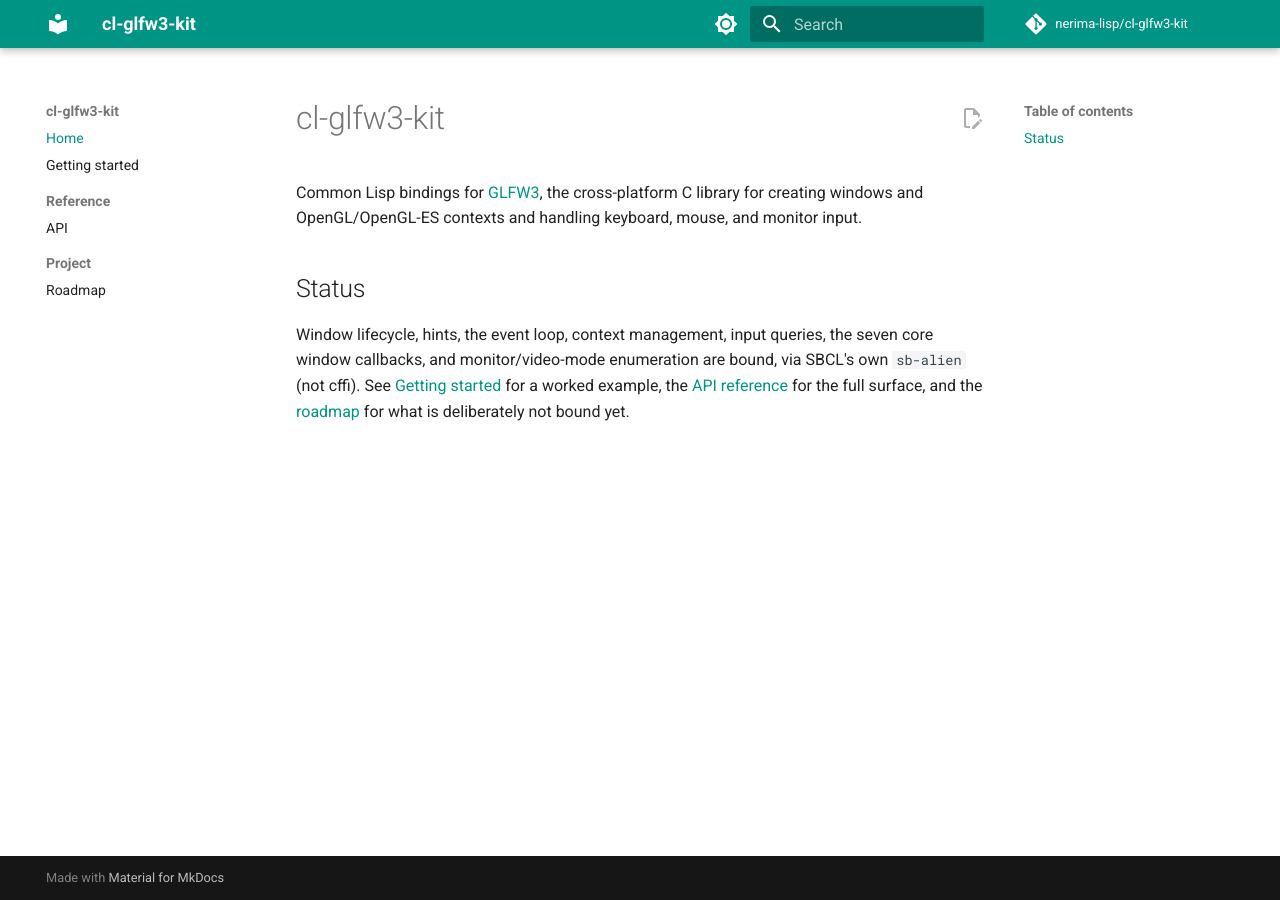
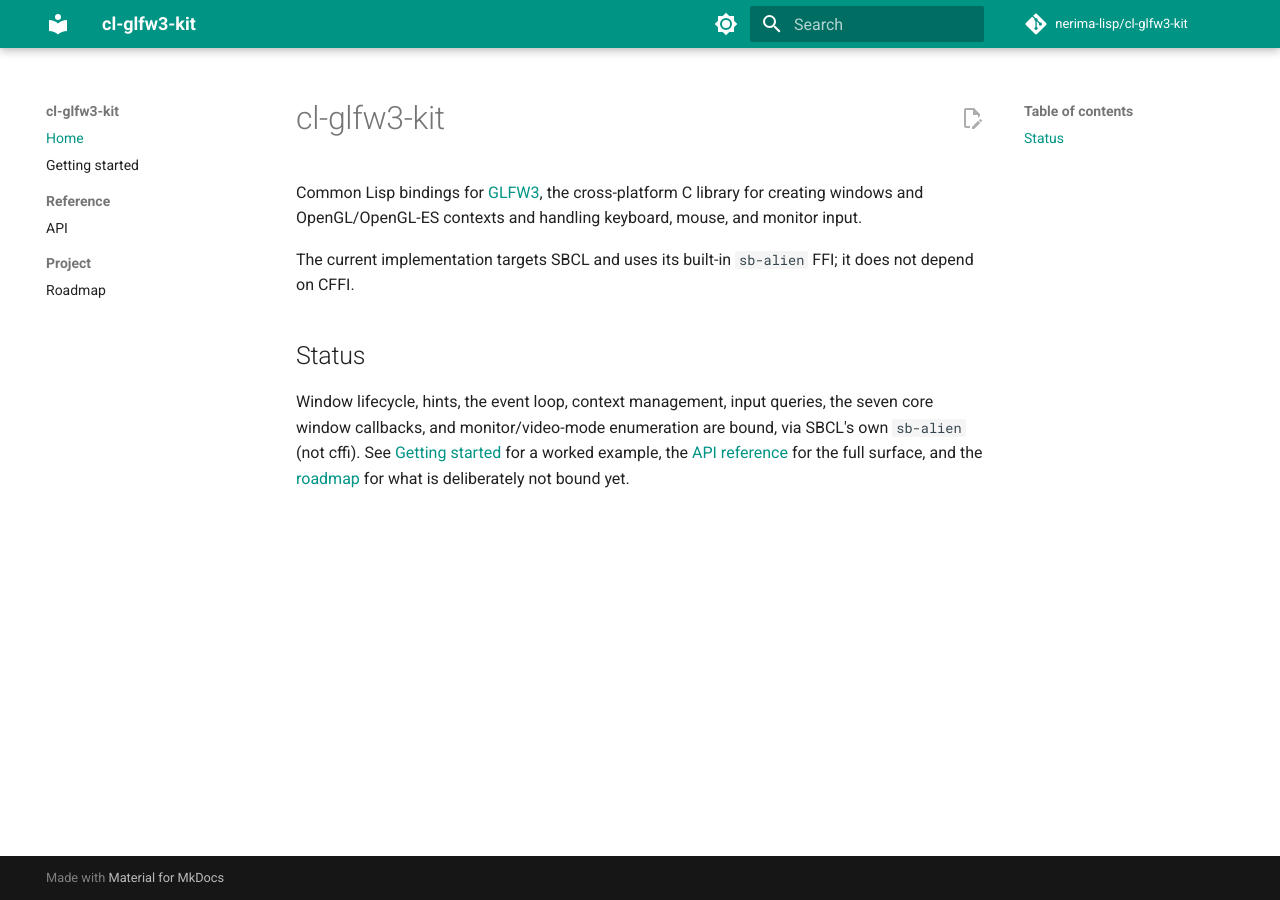
Before and after one commit to nerima-lisp/cl-glfw3-kit, an MkDocs documentation site: the page built from docs/src/index.md, in a window 1280 px wide. Built offline with MkDocs 1.6.1 and Material for MkDocs 9.7.7, drawn with Linux system fonts in a browser that asks for light colours; comment, search, counter and statistics services are not loaded.

Commit message:
docs: clarify sb-alien implementation

```diff
--- a/docs/mkdocs.yml
+++ b/docs/mkdocs.yml
@@ -1,5 +1,5 @@
 site_name: cl-glfw3-kit
-site_description: Common Lisp bindings for GLFW3 window, input, and context management
+site_description: SBCL sb-alien bindings for GLFW3 window, input, and context management
 site_url: https://nerima-lisp.github.io/cl-glfw3-kit/
 repo_url: https://github.com/nerima-lisp/cl-glfw3-kit
 repo_name: nerima-lisp/cl-glfw3-kit
--- a/docs/src/index.md
+++ b/docs/src/index.md
@@ -3,6 +3,9 @@
 Common Lisp bindings for [GLFW3](https://www.glfw.org/), the
 cross-platform C library for creating windows and OpenGL/OpenGL-ES
 contexts and handling keyboard, mouse, and monitor input.
+
+The current implementation targets SBCL and uses its built-in `sb-alien`
+FFI; it does not depend on CFFI.
 
 ## Status
 
```
